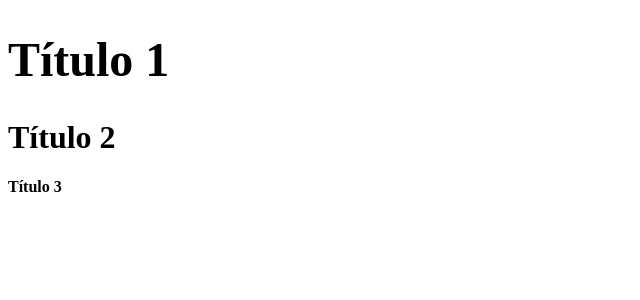
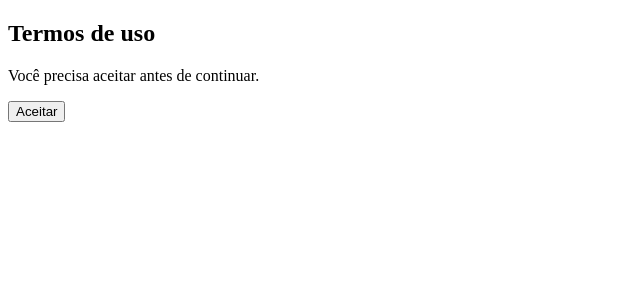
Before and after one commit to andressatomiozzo/react, a React (Vite) app in the folder exercises/: page / in a window 1280 px wide. Shown: the top 300 px of the page, without its empty margins (0-640 px from the left). Built offline with nearby package versions, Linux system fonts and the light colour scheme.

Commit message:
Exercícios - 104 - children e props - Modal

```diff
--- a/exercises/src/main.jsx
+++ b/exercises/src/main.jsx
@@ -1,10 +1,10 @@
 import { StrictMode } from 'react'
 import { createRoot } from 'react-dom/client'
 import './index.css'
-import App103 from './pages/103-title/App103'
+import App104 from './pages/104-modal/App104'
 
 createRoot(document.getElementById('root')).render(
   <StrictMode>
-    <App103 />
+    <App104 />
   </StrictMode>,
 )
--- /dev/null
+++ b/exercises/src/pages/104-modal/App104.jsx
@@ -0,0 +1,15 @@
+import React from 'react'
+import Modal from './Modal'
+
+const App104 = () => {
+  return (
+    <>
+      <Modal titulo="Termos de uso">
+        <p>Você precisa aceitar antes de continuar.</p>
+        <button>Aceitar</button>
+      </Modal>
+    </>
+  )
+}
+
+export default App104
--- /dev/null
+++ b/exercises/src/pages/104-modal/Modal.jsx
@@ -0,0 +1,12 @@
+import React from "react";
+
+const Modal = ({ titulo, children }) => {
+  return (
+    <div>
+      <h2>{titulo}</h2>
+      {children}
+    </div>
+  );
+};
+
+export default Modal;
```
